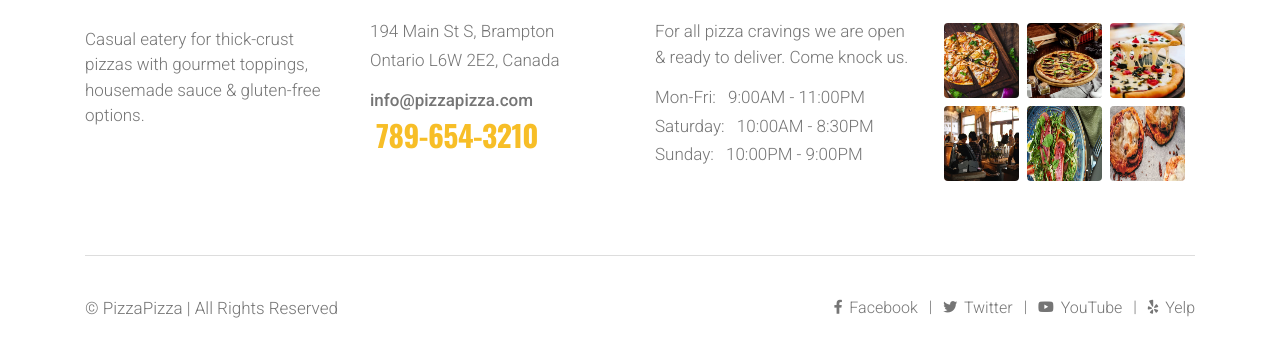
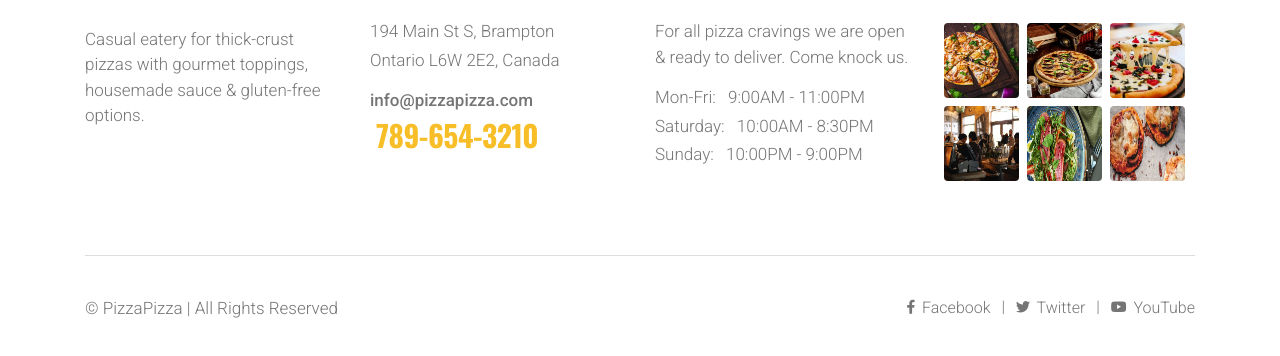
Before and after one commit to PiyumikaBandula/For-All-Your-Pizza-Cravings, a plain HTML site: page about.html in a window 1280 px wide. Shown: the part 4207-4563 px from the top of the page. Drawn offline with nearby package versions, Linux system fonts and the light colour scheme; a script that the page names is missing; a web font is replaced by a local one.

Commit message:
Footer updated

```diff
--- a/foot.html
+++ b/foot.html
@@ -52,8 +52,7 @@
                 <ul class="bottom-footer-list text-right clearfix">
                     <li><p class="first-list-link"><a href="#"><i class="fab fa-facebook-f"></i> Facebook</a></p></li>
                     <li><p><a href="#"><i class="fab fa-twitter"></i> Twitter</a></p></li>
-                    <li><p><a href="#"><i class="fab fa-youtube"></i> YouTube</a></p></li>
-                    <li><p class="last-li"><a href="#"><i class="fab fa-yelp"></i> Yelp</a></p></li>
+                    <li><p class="last-li"><a href="#"><i class="fab fa-youtube"></i> YouTube</a></p></li>
                 </ul>
             </div>
         </div>
```
